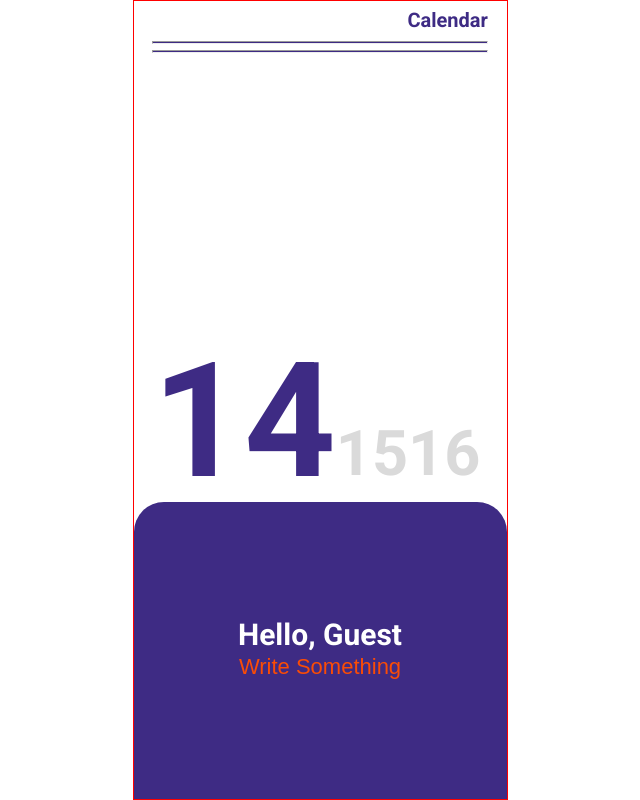
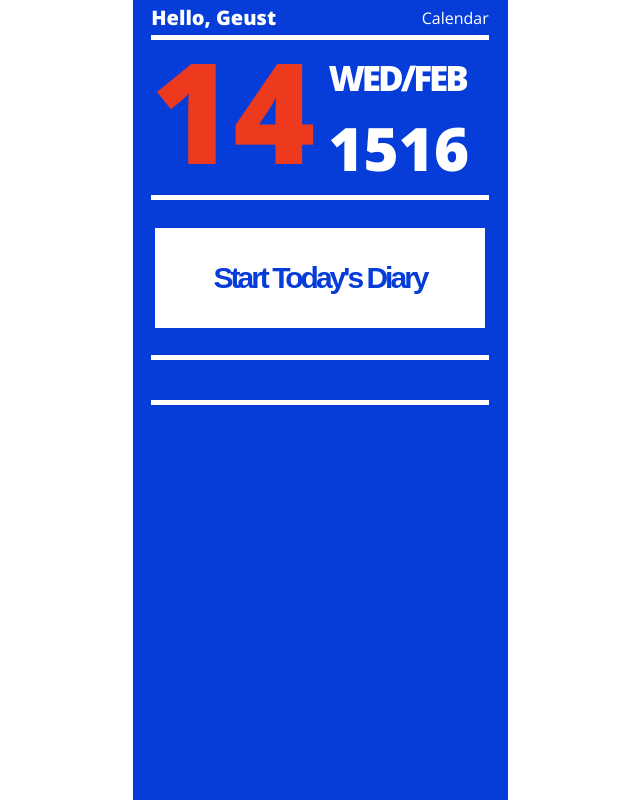
Before and after one commit to mokyoungg/titan_frontend, a React (Create React App) app: page / in a window 1280 px wide. Shown: the whole page, without its empty margins (320-960 px from the left). Built offline with nearby package versions, Linux system fonts and the light colour scheme; no server answers.

Commit message:
[Fix] 전체 레이아웃 수정
- 랜딩, 메인 페이지 레이아웃 수정
- 테마색 변경(보라색 -> 파란색)
- 폰트 Open Sans로 변경

```diff
--- a/public/index.html
+++ b/public/index.html
@@ -30,6 +30,7 @@
     <link rel="preconnect" href="https://fonts.gstatic.com">
 <link href="https://fonts.googleapis.com/css2?family=Roboto:wght@300;400;700;900&display=swap" rel="stylesheet">
 <link href="https://fonts.googleapis.com/css2?family=Cormorant:ital,wght@0,300;0,400;0,500;0,600;0,700;1,300;1,400;1,500;1,600;1,700&display=swap" rel="stylesheet">
+<link href="https://fonts.googleapis.com/css2?family=Open+Sans:ital,wght@0,300;0,400;0,600;0,700;0,800;1,300;1,400;1,600;1,700;1,800&display=swap" rel="stylesheet">
 </head>
   <body>
     <noscript>You need to enable JavaScript to run this app.</noscript>
--- a/src/App.tsx
+++ b/src/App.tsx
@@ -4,7 +4,6 @@ import 'react-calendar/dist/Calendar.css';
 
 import Routes from './Routes';
 import Main from './components/Main';
-import ReactDayPicker from './components/calendar/ReactDayPicker';
 
 const App: React.FC = () => {
   return (
--- a/src/components/Main.scss
+++ b/src/components/Main.scss
@@ -2,104 +2,117 @@
 @import "../styles/mixins";
 
 .main_wrap {
-    width: 375px;
-    height: 100vh;
-    overflow: hidden;
-    margin: 0 auto;
-    background: #fff;
-    font-family: 'Roboto', sans-serif;
-    display: flex;
-    flex-direction: column;
-    border: 1px solid red;
-    position: relative;
+    @include wrap;
+    align-items: center;
+    justify-content: flex-start;
     .main_header {
+        border-bottom: 5px solid #fff;
+        width: 90%;
         height: 5%;
+        //margin:0 auto;
         display: flex;
+        justify-content: space-between;
         align-items: center;
-        justify-content: flex-end;
+        .greeting {
+            color: #fff;
+            font-size: 20px;
+            font-weight: 800;
+        }
         .calendar_btn {
-            font-size: 20px;
-            color: #3E2B84;
-            margin-right: 5%;
-            font-weight: bold;
-            cursor: pointer;
-        }
-    }
-    .header_line {
-        height: 3px;
-        background: #3E2B84;
-        width: 90%;
-        margin: 3px auto;
-
-    }
-    .quotes_section {
-        height: 30%;
-        position: relative;
-        .quotes {
-            padding-top: 10%;
-            margin-left: 5%;
-            width: 70%;
-            color: #3E2B84;
-            font-size: 38px;
-            font-weight: bold;
-            text-decoration: underline;
-        }
-        .long_quotes {
-            padding-top: 5%;
-            margin-left: 5%;
-            width: 75%;
-            color: #3E2B84;
-            font-size: 24px;//38px;
-            font-weight: bold;
-            text-decoration: underline;
-        }
-        .author{
-            position: absolute;
-            right: 5%;
-            bottom: 0;
-            color: #3E2B84;
-            font-weight: bold;
+            color: #fff;
         }
     }
     .date_section {
-        height: 30%;
+        width: 90%;
+        height: 20%;
+        //border: 1px solid red;
+        border-bottom: 5px solid #fff;
         display: flex;
-        align-items: flex-end;
         .today {
-            color: #3E2B84;
-            font-size: 160px;
-            font-weight: bold;
-            margin-left: 5%;
             width: 50%;
+            height: 100%;
+            //border: 1px solid yellow;
+            font-weight: 800;
+            color: #ED3A1E;
+            font-size: 140px;
         }
-        .other_date {
-            color: #dadada;
-            font-size: 63px;
+        .day_info {
             width: 50%;
-            font-weight: bold;
-            line-height: 150%;
+            height: 100%;
+            //border: 1px solid green;
+            display: flex;
+            flex-direction: column;
+            align-items: center;
+            .month {
+                width: 90%;
+                height: 50%;
+                //border: 1px solid green;
+                color: #fff;
+                font-weight: 800;
+                font-size: 35px;
+                padding-top: 20px;
+                letter-spacing: -3px;
+            }
+            .other_day{
+                width: 90%;
+                height: 50%;
+                //border: 1px solid green;
+                font-weight: 800;
+                color: #fff;
+                font-size: 60px;
+            }
+        }
+
+    }
+    .start_section {
+        width: 90%;
+        height: 20%;
+        //border: 1px solid red;
+        border-bottom: 5px solid #fff;
+        display: flex;
+        justify-content: center;
+        align-items: center;
+        .start_btn {
+            @include button;
+            height: 100px;
+            width: 330px;
+            font-weight: 800;
+            font-size: 30px;
+            letter-spacing: -3px;
         }
     }
-    .greeting_section {
-        height: 40%;
-        background: #3E2B84;
-        border-top-left-radius: 30px;
-        border-top-right-radius: 30px;
-        display: flex;
-        flex-direction: column;
-        justify-content: center;
-        align-items: center;
-        .greeting {
+    .quotes_section{
+        //border: 1px solid red;
+        border-bottom: 5px solid #fff;
+        width: 90%;
+        position: relative;
+        padding: 20px 0px;
+        .quotes {
+            //border: 1px solid yellow;
+            width: 80%;
+            font-weight: 800;
             color: #fff;
             font-size: 30px;
-            font-weight: bold;
+            text-decoration: underline;
+            font-style: italic;
         }
-        .start_btn {
-            background: transparent;
-            border: none;
-            color: #FA4C06;
+        .long_quotes{
+            width: 80%;
+            font-weight: 800;
+            color: #fff;
             font-size: 22px;
-            margin-top: 1%;
+            text-decoration: underline;
+            margin-bottom: 10px;
+            font-style: italic;
+        }
+        .author {
+            color: #fff;
+            font-weight: 800;
+            position: absolute;
+            bottom: 0;
+            right: 0;
+            font-size: 20px;
+            font-style: italic;
         }
     }
 }
--- a/src/components/Main.tsx
+++ b/src/components/Main.tsx
@@ -32,13 +32,31 @@ const Main: React.FC = () => {
   return (
     <div className="main_wrap">
       <div className="main_header">
+        <div className="greeting">Hello, Geust</div>
         <div className="calendar_btn" onClick={() => dispatch(showCalendar())}>
           Calendar
         </div>
       </div>
+      <div className="date_section">
+        <div className="today">
+          {dateInfo.today < 10 ? `0${dateInfo.today}` : `${dateInfo.today}`}
+        </div>
+        <div className="day_info">
+          <div className="month">WED/FEB</div>
+          <div className="other_day">
+            {dateInfo.tomorrow < 10
+              ? `0${dateInfo.tomorrow}`
+              : `${dateInfo.tomorrow}`}
+            {dateInfo.dayAfterTomorrow < 10
+              ? `0${dateInfo.dayAfterTomorrow}`
+              : `${dateInfo.dayAfterTomorrow}`}
+          </div>
+        </div>
+      </div>
       <ReactDayPicker />
-      <hr className="header_line"></hr>
-      <hr className="header_line"></hr>
+      <div className="start_section">
+        <button className="start_btn">Start Today's Diary</button>
+      </div>
       <div className="quotes_section">
         {quotes.text !== undefined ? (
           <>
@@ -51,23 +69,6 @@ const Main: React.FC = () => {
           </>
         ) : null}
       </div>
-      <div className="date_section">
-        <div className="today">
-          {dateInfo.today < 10 ? `0${dateInfo.today}` : `${dateInfo.today}`}
-        </div>
-        <div className="other_date">
-          {dateInfo.tomorrow < 10
-            ? `0${dateInfo.tomorrow}`
-            : `${dateInfo.tomorrow}`}
-          {dateInfo.dayAfterTomorrow < 10
-            ? `0${dateInfo.dayAfterTomorrow}`
-            : `${dateInfo.dayAfterTomorrow}`}
-        </div>
-      </div>
-      <div className="greeting_section">
-        <div className="greeting">Hello, Guest</div>
-        <button className="start_btn">Write Something</button>
-      </div>
     </div>
   );
 };
--- a/src/components/alert/AlertModal.tsx
+++ b/src/components/alert/AlertModal.tsx
@@ -61,7 +61,7 @@ const Alert: React.FC = () => {
             x
           </button>
           <div className="alert_header_container">
-            <h1 className="alert_header">Alert!</h1>
+            <h1 className="alert_header">Invalid!</h1>
             <hr></hr>
           </div>
           {modalType === 'alert' && renderAlert()}
--- a/src/styles/_mixins.scss
+++ b/src/styles/_mixins.scss
@@ -1,47 +1,49 @@
 @import "./base";
+
+//063DD9
+//#3E2B84
+//#ED3A1E
+//font-family: 'Open Sans', sans-serif;
 
 @mixin wrap {
     width: 375px;
     height: 100vh;
     overflow: hidden;
     margin: 0 auto;
-    font-family: 'Cormorant', serif;
+    font-family: 'Open Sans', sans-serif;
+    //font-family: 'Cormorant', serif;
     //font-family: 'Roboto', sans-serif;
-    background-color: #3E2B84;
+    background-color: #063DD9;
     display: flex;
     flex-direction: column;
-    justify-content: space-between;
+}
+
+@mixin line {
+    background: #fff;
+    width: 300px;
 }
 
 @mixin button {
     width: 300px;
     height: 30px;
-    border-radius: 10px;
     cursor: pointer;
     transition: 0.4s;
     font-weight: bold;
     font-size: 16px;
-    background-color: #F4F1EA;
-    border: 1px solid #F4F1EA;
-    margin-bottom: 10px;
+    background-color: #fff;//#F4F1EA;
+    border: none;//1px solid #F4F1EA;
+    outline:none;
     //font-family: 'Cormorant', serif;
-    font-family: 'Roboto', sans-serif;
-    color: #3E2B84;
+    font-style: 'Open Sans', sans-serif;
+    color: #063DD9;
         &:hover{
-            background-color: #3E2B84;
+            background-color: #ED3A1E;
             color: #fff;
-            border: 2px solid #F4F1EA;
+            border: none;//2px solid #F4F1EA;
         }
          &:active{
             transform: scale(0.96);
         }
-}
-
-@mixin line {
-    width: 300px;
-    height: 4px;
-    margin: 0 auto;
-    background-color: #F4F1EA;
 }
 
 @mixin input_container {
```
Also changed, not shown: src/components/Landing.scss (+49 -16 lines), src/components/Landing.tsx (+5 -4 lines), src/components/alert/AlertModal.scss (+16 -16 lines).
